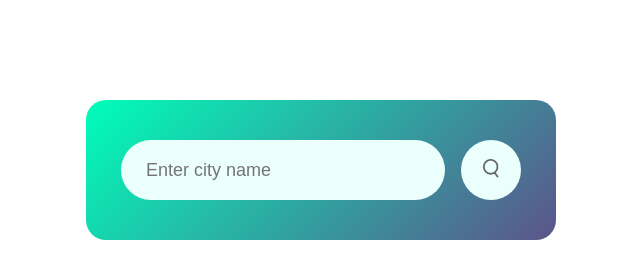
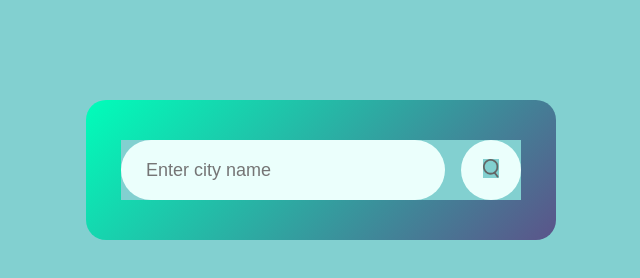
Before and after one commit to KhatriGorkha/my-project, a plain HTML site: page index.html in a window 1280 px wide. Shown: the whole page, without its empty margins (319-959 px from the left). Drawn offline with Linux system fonts and the light colour scheme.

Commit message:
Update styles.css
added background color

```diff
--- a/styles.css
+++ b/styles.css
@@ -3,6 +3,7 @@
     padding: 0;
     font-family: 'Poppins', sans-serif;
     box-sizing: border-box;
+     background-color: rgb(130, 208, 208);
 }
 .card{
     width : 90%;
```
